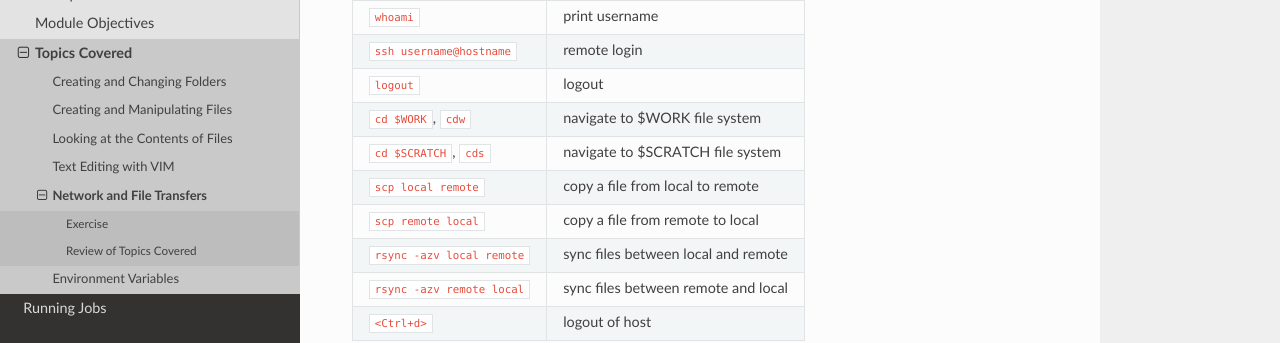
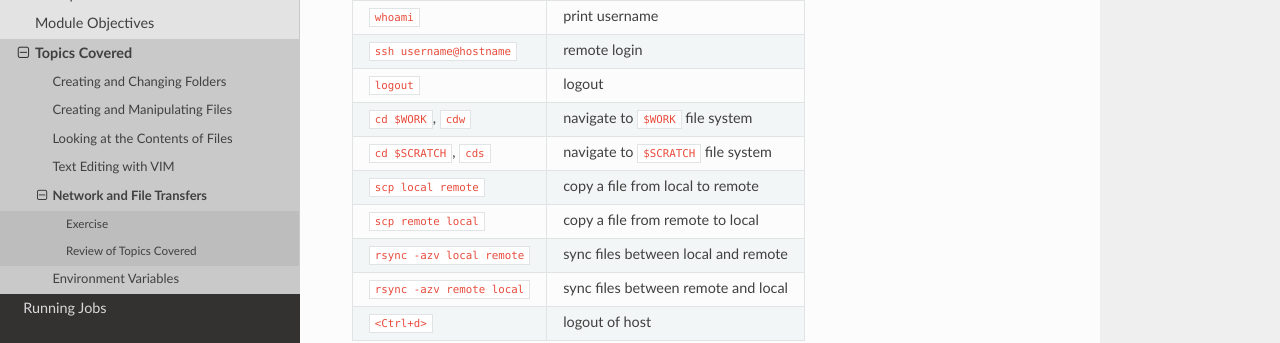
Before and after one commit to ancantu/tacc-reproducible-intro-hpc, a Sphinx documentation site: the page built from docs/source/intro_to_command_line/command_line_05.rst, in a window 1280 px wide and 900 px high, scrolled down 2001 px. Shown: the part 371-714 px from the top of the window. Built offline with Sphinx 7.4.7 and the Read the Docs theme 2.0.0, drawn with Linux system fonts in a browser that asks for light colours.

```diff
--- a/docs/source/intro_to_command_line/command_line_05.rst
+++ b/docs/source/intro_to_command_line/command_line_05.rst
@@ -102,9 +102,9 @@ Review of Topics Covered
 +------------------------------------+-------------------------------------------------+
 | ``logout``                         |  logout                                         |
 +------------------------------------+-------------------------------------------------+
-| ``cd $WORK``, ``cdw``              |  navigate to $WORK file system                  |
+| ``cd $WORK``, ``cdw``              |  navigate to ``$WORK`` file system              |
 +------------------------------------+-------------------------------------------------+
-| ``cd $SCRATCH``, ``cds``           |  navigate to $SCRATCH file system               |
+| ``cd $SCRATCH``, ``cds``           |  navigate to ``$SCRATCH`` file system           |
 +------------------------------------+-------------------------------------------------+
 | ``scp local remote``               |  copy a file from local to remote               |
 +------------------------------------+-------------------------------------------------+
```
